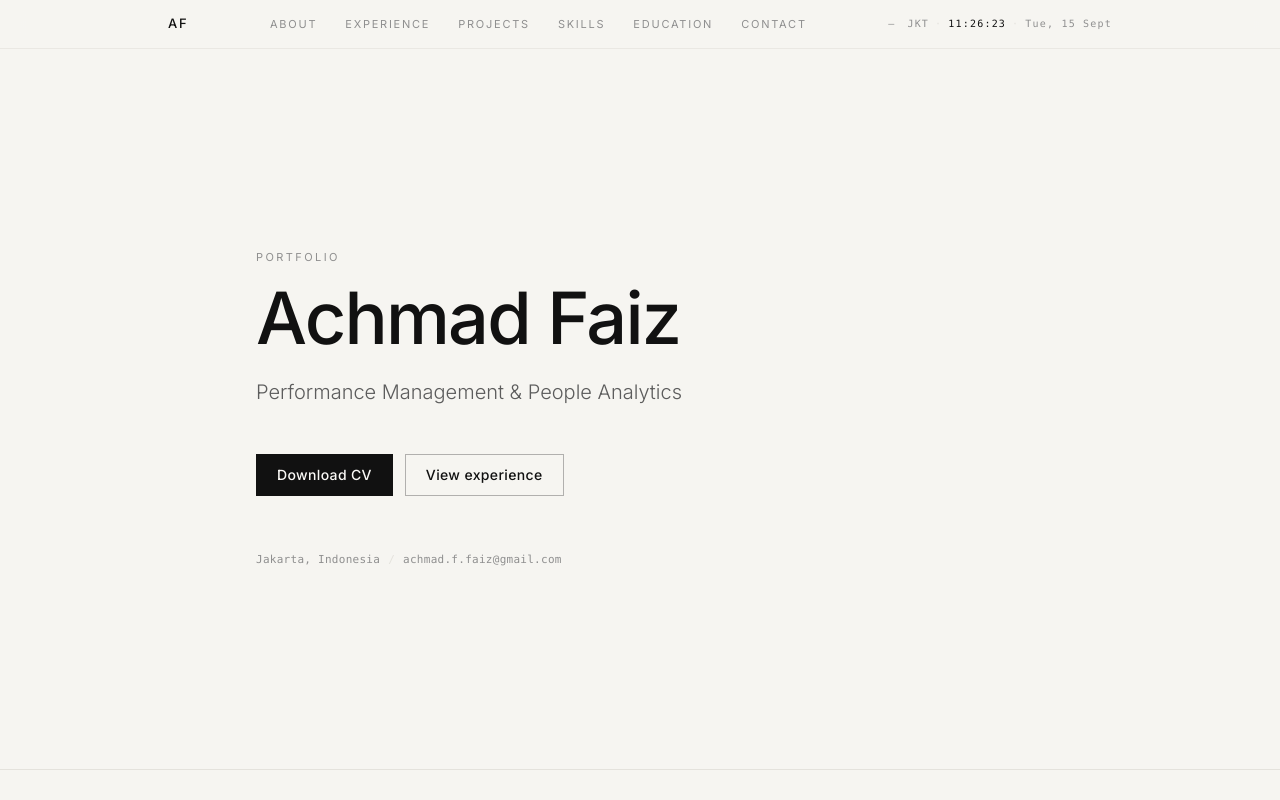
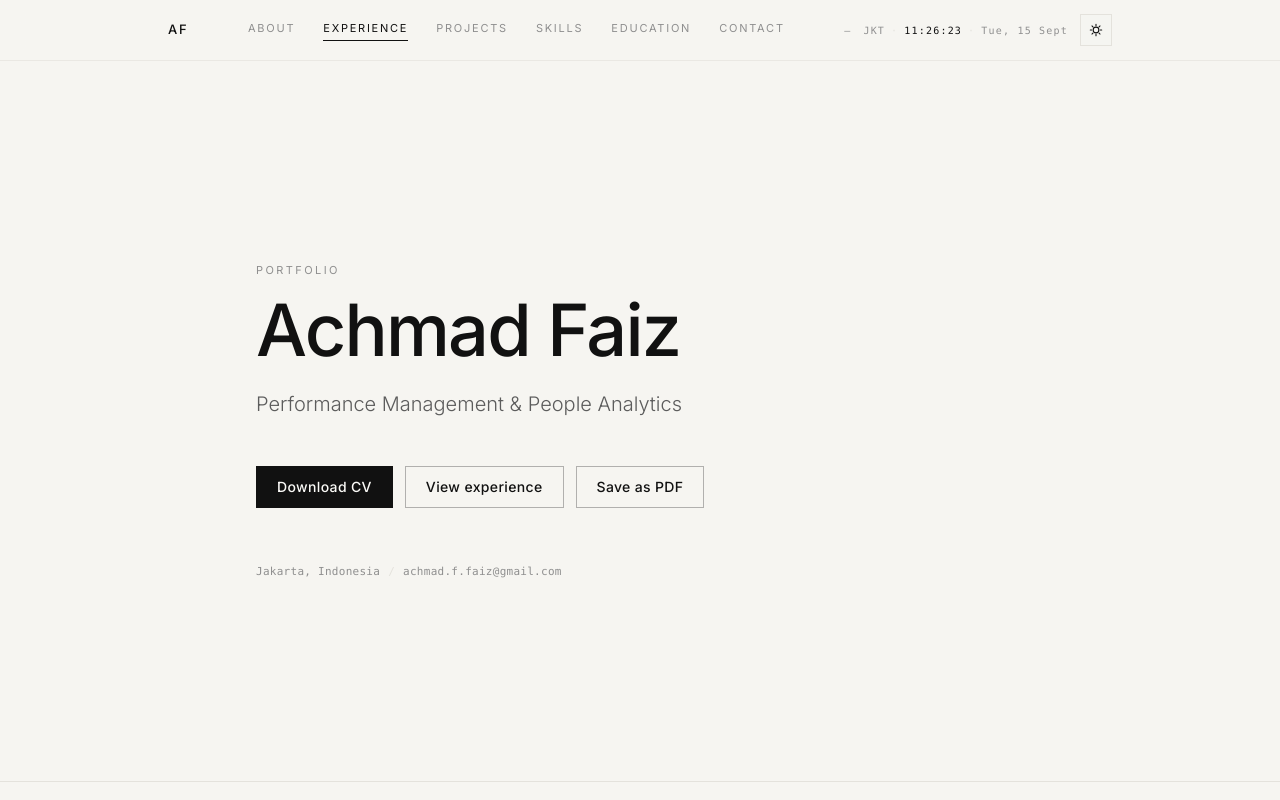
Before and after one commit to achmadfaiz1/new-porto-repo, a React (Vite) app: page / in a window 1280 px wide. Shown: the top 800 px of the page. Built offline with nearby package versions, Linux system fonts and the light colour scheme; no server answers.

Commit message:
feat: wire calm-bar enhancements into App

```diff
--- a/src/App.tsx
+++ b/src/App.tsx
@@ -1,5 +1,8 @@
+import { BackToTop } from "./components/BackToTop";
+import { DownloadCvButton } from "./components/DownloadCvButton";
 import { JakartaClock } from "./components/JakartaClock";
 import { SectionNavArrows } from "./components/SectionNavArrows";
+import { ThemeToggle } from "./components/ThemeToggle";
 import { VisitorCounter } from "./components/VisitorCounter";
 import {
   CERTIFICATION,
@@ -11,46 +14,88 @@ import {
   SKILLS,
   type SectionId,
 } from "./data/content";
+import { useActiveSection } from "./hooks/useActiveSection";
+import { useExperienceTimeline } from "./hooks/useExperienceTimeline";
+import { usePrefersReducedMotion } from "./hooks/usePrefersReducedMotion";
+import { useRevealOnce } from "./hooks/useRevealOnce";
+import { useScrollProgress } from "./hooks/useScrollProgress";
+import { useSectionKeyboard } from "./hooks/useSectionKeyboard";
+import { useTheme } from "./hooks/useTheme";
 
-function scrollTo(id: SectionId) {
-  document.getElementById(id)?.scrollIntoView({ behavior: "smooth", block: "start" });
+function scrollTo(id: SectionId, reduced: boolean) {
+  document
+    .getElementById(id)
+    ?.scrollIntoView({ behavior: reduced ? "auto" : "smooth", block: "start" });
 }
 
 function Nav() {
+  const activeId = useActiveSection();
+  const progress = useScrollProgress();
+  const reduced = usePrefersReducedMotion();
+  const { theme, toggle } = useTheme();
+
   return (
-    <header className="sticky top-0 z-30 border-b border-line/70 bg-paper/85 backdrop-blur-md">
+    <header className="relative sticky top-0 z-30 border-b border-line/70 bg-paper/85 backdrop-blur-md print:hidden">
       <div className="mx-auto flex max-w-5xl items-center justify-between gap-4 px-6 py-3.5 sm:px-10">
         <button
           type="button"
-          onClick={() => scrollTo("hero")}
+          onClick={() => scrollTo("hero", reduced)}
           className="text-[13px] font-medium tracking-[0.14em] text-ink"
         >
           AF
         </button>
         <nav className="hidden items-center gap-7 md:flex" aria-label="Primary">
-          {SECTIONS.filter((s) => s.id !== "hero").map((s) => (
+          {SECTIONS.filter((s) => s.id !== "hero").map((s) => {
+            const active = activeId === s.id;
+            return (
               <button
                 key={s.id}
                 type="button"
-              onClick={() => scrollTo(s.id)}
-              className="text-[11px] font-normal uppercase tracking-[0.16em] text-mist transition hover:text-ink"
+                onClick={() => scrollTo(s.id, reduced)}
+                aria-current={active ? "true" : undefined}
+                className={`nav-label relative pb-1 text-[11px] font-normal uppercase tracking-[0.16em] transition ${
+                  active ? "nav-label-active text-ink" : "text-mist hover:text-ink"
+                } ${reduced ? "" : "duration-300"}`}
               >
                 {s.label}
+                <span
+                  className={`absolute inset-x-0 -bottom-px h-px bg-ink transition ${
+                    active ? "scale-x-100 opacity-100" : "scale-x-0 opacity-0"
+                  } ${reduced ? "" : "duration-300"}`}
+                  aria-hidden
+                />
               </button>
-          ))}
+            );
+          })}
         </nav>
         <div className="flex items-center gap-3">
           <VisitorCounter />
           <JakartaClock />
+          <ThemeToggle theme={theme} onToggle={toggle} />
         </div>
+      </div>
+      {/* Progress hairline under sticky nav */}
+      <div
+        className="pointer-events-none absolute inset-x-0 bottom-0 h-px overflow-hidden"
+        aria-hidden
+      >
+        <div
+          className="h-full origin-left bg-ink/70"
+          style={{
+            width: "100%",
+            transform: `scaleX(${progress})`,
+            transition: reduced ? "none" : "transform 80ms linear",
+          }}
+        />
       </div>
     </header>
   );
 }
 
 function Hero() {
+  const reduced = usePrefersReducedMotion();
   return (
-    <section id="hero" className="section-pad flex min-h-[90vh] items-center">
+    <section id="hero" className="section-pad flex min-h-[90vh] items-center" data-reveal>
       <div className="container-narrow w-full">
         <p className="eyebrow mb-6">Portfolio</p>
         <h1 className="text-5xl font-medium leading-[1.05] tracking-tight text-ink sm:text-6xl md:text-7xl">
@@ -60,15 +105,20 @@ function Hero() {
           {PROFILE.title}
         </p>
         <div className="mt-12 flex flex-wrap items-center gap-3">
-          <a href={PROFILE.cvPath} download className="btn-solid">
-            Download CV
-          </a>
+          <DownloadCvButton variant="solid" label="Download CV" />
           <button
             type="button"
-            onClick={() => scrollTo("experience")}
+            onClick={() => scrollTo("experience", reduced)}
             className="btn-ghost"
           >
             View experience
+          </button>
+          <button
+            type="button"
+            onClick={() => window.print()}
+            className="btn-ghost print:hidden"
+          >
+            Save as PDF
           </button>
         </div>
         <p className="mt-14 font-mono text-[11px] tracking-wide text-mist">
@@ -83,7 +133,7 @@ function Hero() {
 
 function About() {
   return (
-    <section id="about" className="section-pad hairline">
+    <section id="about" className="section-pad hairline" data-reveal>
       <div className="container-narrow">
         <p className="eyebrow">About</p>
         <h2 className="section-title">Summary</h2>
@@ -94,12 +144,32 @@ function About() {
 }
 
 function Experience() {
+  const timeline = useExperienceTimeline();
+  const reduced = usePrefersReducedMotion();
+
   return (
-    <section id="experience" className="section-pad hairline">
-      <div className="container-narrow">
+    <section id="experience" className="section-pad hairline" data-reveal>
+      <div className="container-narrow relative">
         <p className="eyebrow">Experience</p>
         <h2 className="section-title">Work history</h2>
-        <ol className="mt-14">
+
+        {/* Growing timeline hairline (subtle) */}
+        <div
+          className="pointer-events-none absolute left-0 top-24 bottom-8 hidden w-px sm:block"
+          aria-hidden
+        >
+          <div className="absolute inset-0 bg-line/80" />
+          <div
+            className="absolute inset-x-0 top-0 origin-top bg-ink/55"
+            style={{
+              height: "100%",
+              transform: `scaleY(${timeline})`,
+              transition: reduced ? "none" : "transform 80ms linear",
+            }}
+          />
+        </div>
+
+        <ol className="mt-14 sm:pl-8">
           {EXPERIENCE.map((role, i) => (
             <li
               key={`${role.company}-${role.title}-${role.dates}`}
@@ -140,7 +210,7 @@ function Experience() {
 
 function Projects() {
   return (
-    <section id="projects" className="section-pad hairline">
+    <section id="projects" className="section-pad hairline" data-reveal>
       <div className="container-narrow">
         <p className="eyebrow">Projects</p>
         <h2 className="section-title">Selected work</h2>
@@ -179,7 +249,7 @@ function Projects() {
 
 function Skills() {
   return (
-    <section id="skills" className="section-pad hairline">
+    <section id="skills" className="section-pad hairline" data-reveal>
       <div className="container-narrow">
         <p className="eyebrow">Skills</p>
         <h2 className="section-title">Capabilities</h2>
@@ -205,7 +275,7 @@ function Skills() {
 
 function Education() {
   return (
-    <section id="education" className="section-pad hairline">
+    <section id="education" className="section-pad hairline" data-reveal>
       <div className="container-narrow">
         <p className="eyebrow">Education</p>
         <h2 className="section-title">Background</h2>
@@ -243,7 +313,7 @@ function Education() {
 
 function Contact() {
   return (
-    <section id="contact" className="section-pad hairline">
+    <section id="contact" className="section-pad hairline" data-reveal>
       <div className="container-narrow">
         <p className="eyebrow">Contact</p>
         <h2 className="section-title">Get in touch</h2>
@@ -285,10 +355,15 @@ function Contact() {
             <dd className="text-ink">{PROFILE.location}</dd>
           </div>
         </dl>
-        <div className="mt-12">
-          <a href={PROFILE.cvPath} download className="btn-ghost">
-            Download CV (PDF)
-          </a>
+        <div className="mt-12 flex flex-wrap gap-3">
+          <DownloadCvButton variant="ghost" label="Download CV (PDF)" />
+          <button
+            type="button"
+            onClick={() => window.print()}
+            className="btn-ghost print:hidden"
+          >
+            Print / Save as PDF
+          </button>
         </div>
       </div>
     </section>
@@ -304,8 +379,11 @@ function Footer() {
 }
 
 export default function App() {
+  useRevealOnce();
+  useSectionKeyboard();
+
   return (
-    <div className="min-h-screen bg-paper">
+    <div className="min-h-screen bg-paper text-ink">
       <Nav />
       <main>
         <Hero />
@@ -318,6 +396,7 @@ export default function App() {
       </main>
       <Footer />
       <SectionNavArrows />
+      <BackToTop />
     </div>
   );
 }
```
Lines whose indentation alone changed are shown as unchanged.
